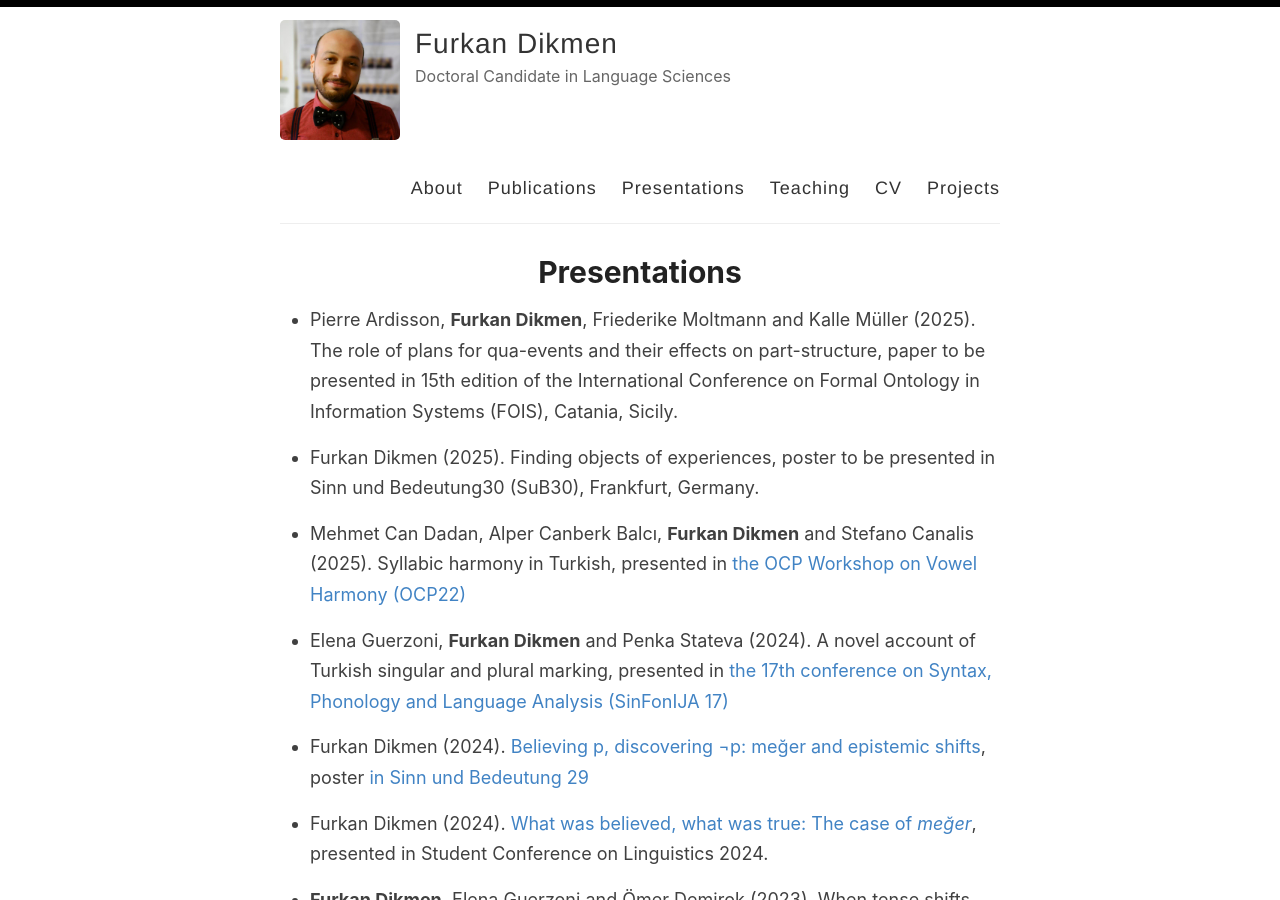
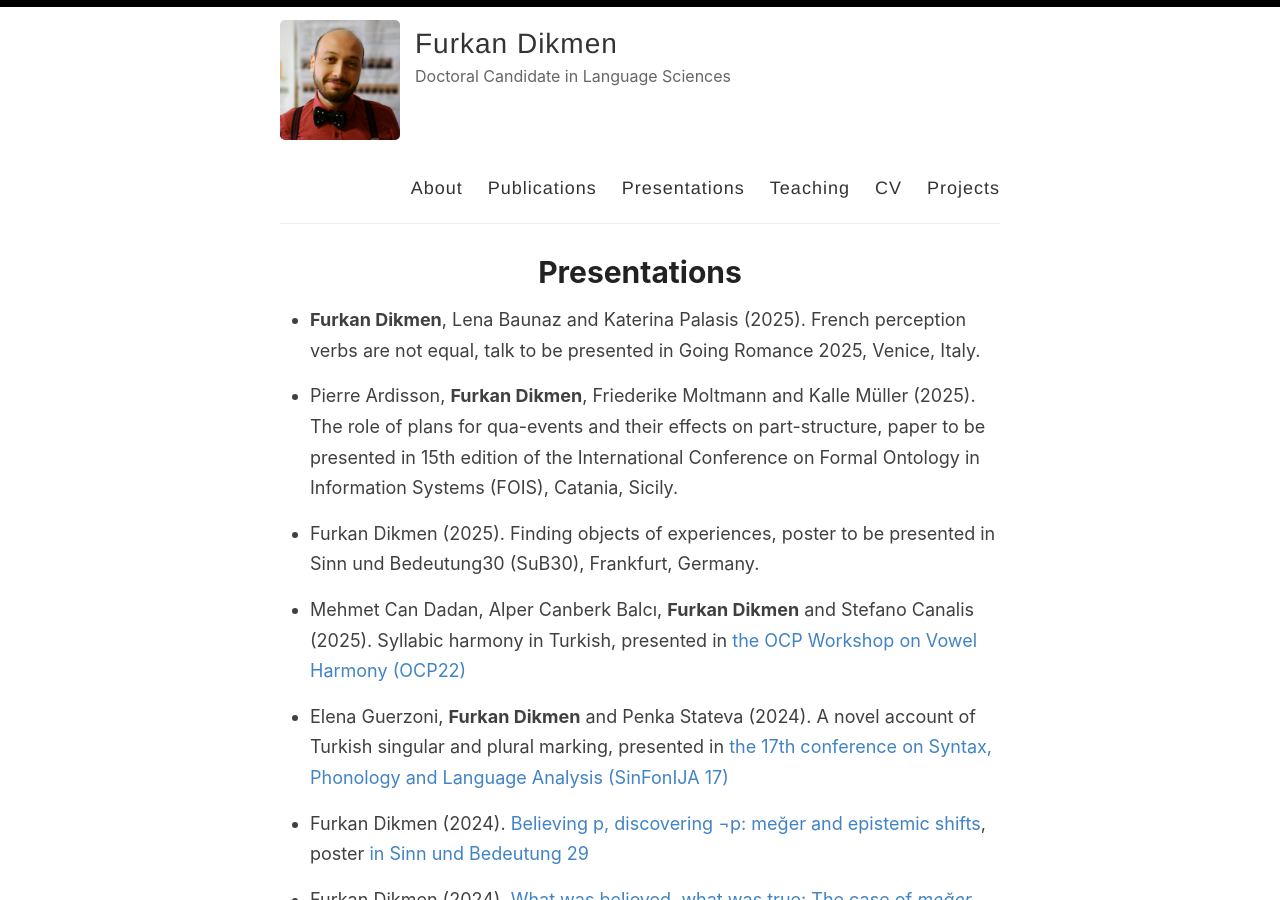
Before and after one commit to furkandikmen/furkandikmen.github.io, a Jekyll site: the page built from _pages/presentations.md, in a window 1280 px wide and 900 px high. Built offline with Jekyll 4.4.1, drawn with Linux system fonts in a browser that asks for light colours.

Commit message:
Update presentations.md

```diff
--- a/_pages/presentations.md
+++ b/_pages/presentations.md
@@ -3,6 +3,8 @@ layout: page
 title: Presentations
 permalink: /presentations/
 ---
+
+- **Furkan Dikmen**, Lena Baunaz and Katerina Palasis (2025). French perception verbs are not equal, talk to be presented in Going Romance 2025, Venice, Italy.
 
 - Pierre Ardisson, **Furkan Dikmen**, Friederike Moltmann and Kalle Müller (2025). The role of plans for qua-events and their effects on part-structure, paper to be presented in 15th edition of the International Conference on Formal Ontology in Information Systems (FOIS), Catania, Sicily.
 
```
